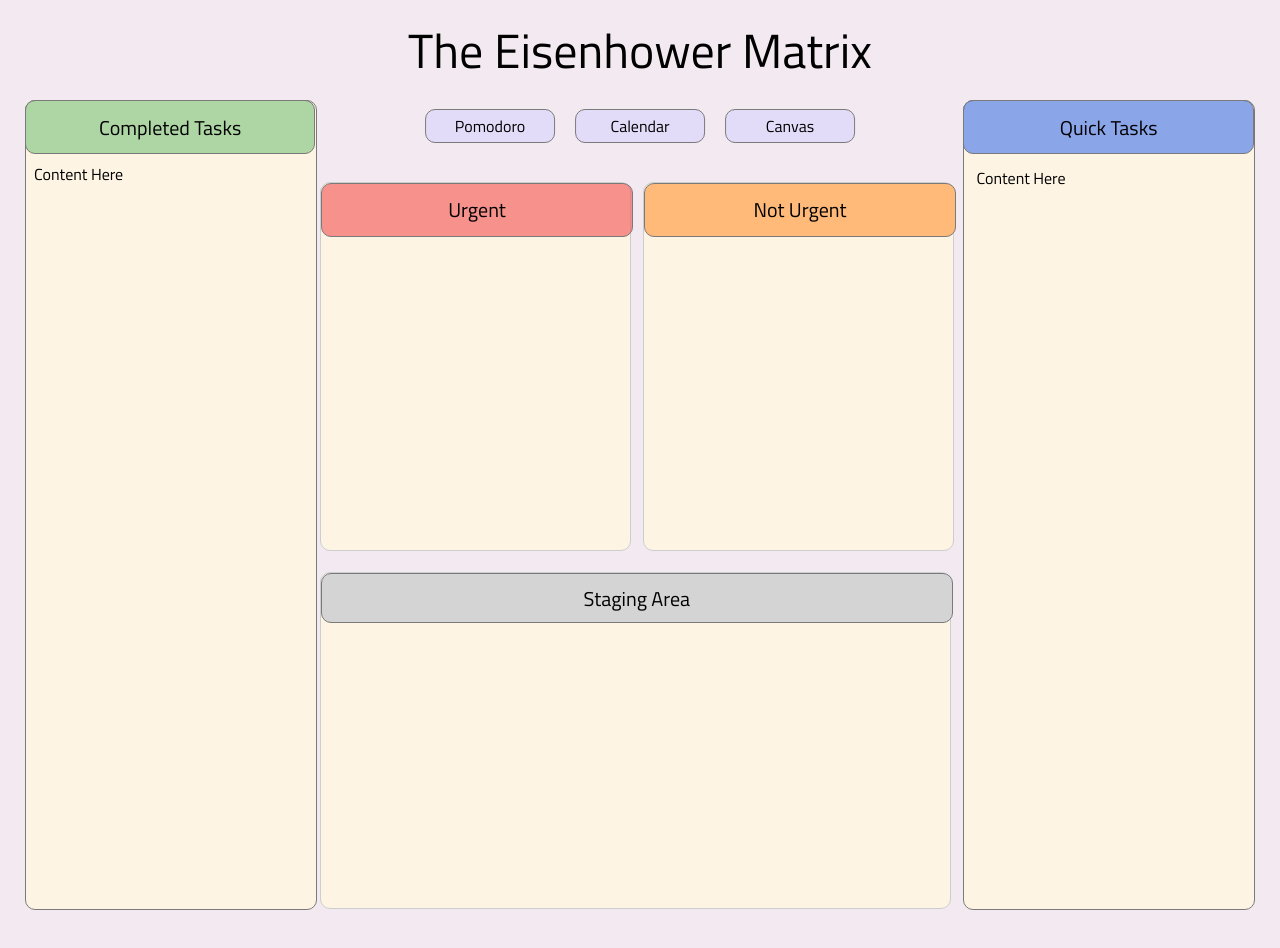
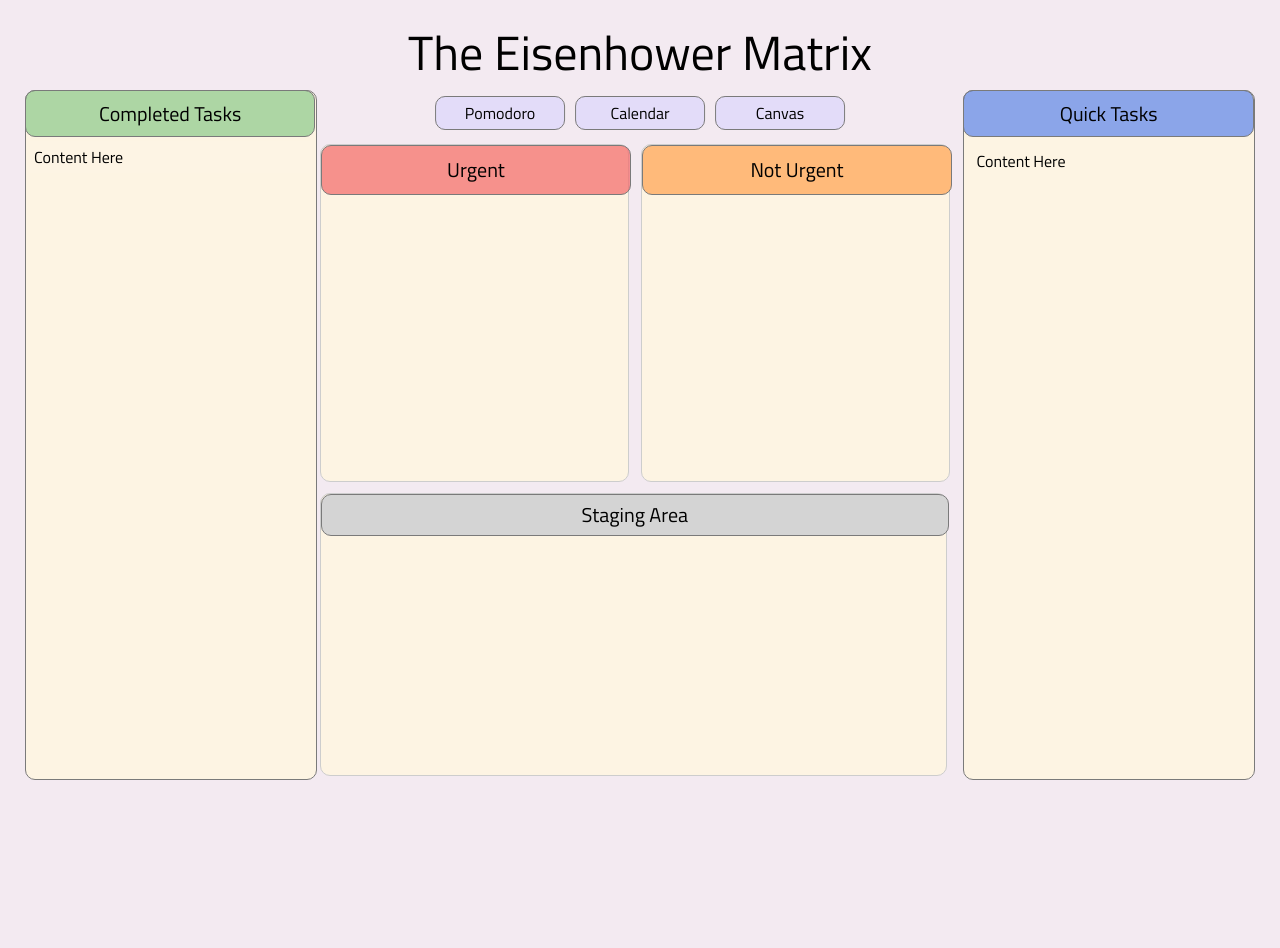
Before and after one commit to AayushGupta16/eisenhower-box, a React (Create React App) app: page / in a window 1280 px wide. Shown: the top 948 px of the page. After the commit the page ends 824 px from the top, so only its background shows below. Built offline with nearby package versions, Linux system fonts and the light colour scheme.

Commit message:
A bit more compact

```diff
--- a/src/CenterTopSection.js
+++ b/src/CenterTopSection.js
@@ -31,7 +31,7 @@ const CenterTopSection = () => {
       zIndex="2"
     >
       <ResponsiveText>The Eisenhower Matrix</ResponsiveText>
-      <Flex mt={-20}>
+      <Flex mt={-30}>
         <LinkBox href="https://pomofocus.io" text="Pomodoro" />
         <LinkBox href="https://calendar.google.com" text="Calendar" />
         <LinkBox href="https://elms.umd.edu/" text="Canvas" />
@@ -49,7 +49,7 @@ const LinkBox = ({ text, href }) => {
       href={href}
       target="_blank"
       rel="noopener noreferrer"
-      m={10}
+      m={5}
       p={4}
       borderRadius="10px"
       bg="#E3DCF9"
--- a/src/LeftSection.js
+++ b/src/LeftSection.js
@@ -5,10 +5,10 @@ const LeftSection = () => {
   return (
     <Box
       w="22%"
-      h="100vh"
+      h="85vh"
       bg="#FDF4E3"
       p={4}
-      mt="100px"  // Adjust this value to move the box up or down
+      mt="90px"  // Adjust this value to move the box up or down
       ml="25px"
       border="1px solid #7A7A7A"
       borderRadius="10px"
--- a/src/NestedContainers.js
+++ b/src/NestedContainers.js
@@ -16,7 +16,7 @@ const NestedContainers = () => {
   return (
     <Box
       position="absolute"
-      top="20%"
+      top="18%"
       w="50%"
       mx="auto"
       left={0}
@@ -27,7 +27,7 @@ const NestedContainers = () => {
       <Grid
         templateColumns="repeat(2, 1fr)"
         templateRows="auto auto"
-        gap={6}
+        gap={2}
         h="100%"
       >
         {titles.slice(0, 2).map((title, i) => (
@@ -36,7 +36,7 @@ const NestedContainers = () => {
             w="95%"
             h="100%"
             bg="#FDF4E3"
-            p={4}
+            p={2}
             boxShadow="lg"
             borderRadius="10px"
             position="relative"
@@ -67,9 +67,9 @@ const NestedContainers = () => {
           gridColumn="span 2"
           w="97%"
           h="80%"
-          mt={25}
+          mt={15}
           bg="#FDF4E3"
-          p={4}
+          p={2}
           boxShadow="lg"
           borderRadius="10px"
           position="relative"
@@ -93,7 +93,6 @@ const NestedContainers = () => {
             <Text fontSize="20px">{titles[2]}</Text>
           </Flex>
 
-          Container 3
         </Box>
       </Grid>
     </Box>
--- a/src/RightSection.js
+++ b/src/RightSection.js
@@ -5,8 +5,8 @@ const RightSection = () => {
   return (
     <Box
       w="22%"
-      h="100vh"
-      mt="100px"  // Adjust this value to move the box up or down
+      h="85vh"
+      mt="90px"
       mr="25px"
       bg="#FDF4E3"
       p={4}
```
